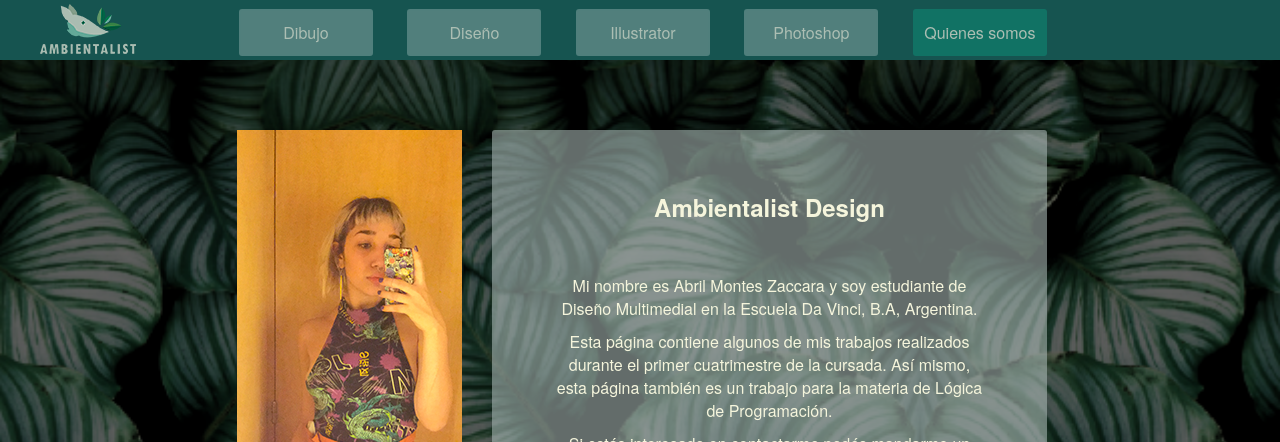
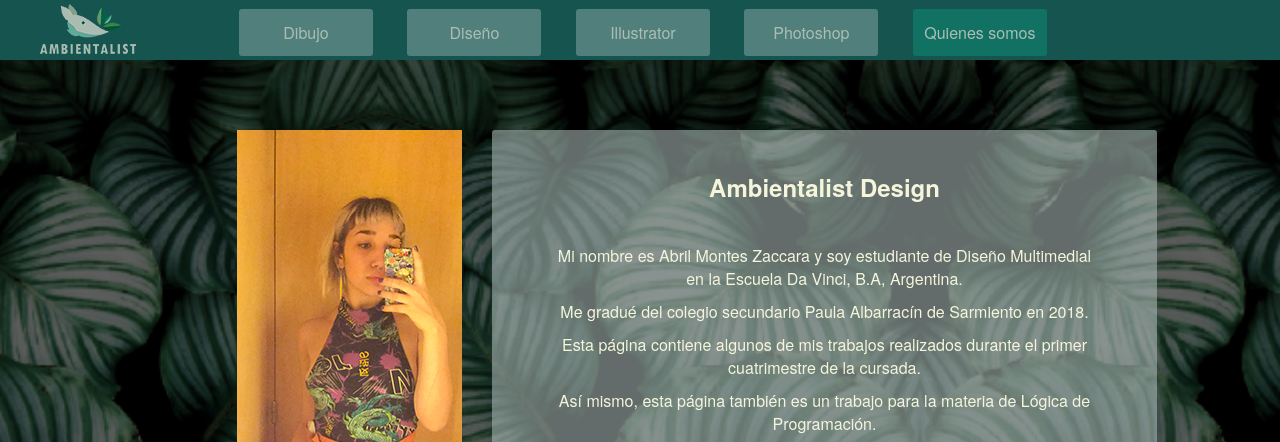
Before and after one commit to AbrilMontes/Ambientalist, a plain HTML site: page secciones/ambientalist_info.html in a window 1280 px wide. Shown: the top 442 px of the page. Drawn offline with Linux system fonts and the light colour scheme.

Commit message:
cambios despues de firefox pero desde chrome

```diff
--- a/estilo.css
+++ b/estilo.css
@@ -422,8 +422,8 @@ figure:hover figcaption {
 }
 
 #info h2 {
-    padding: 20px;
-    margin-bottom: 30px;
+    position: relative;
+    top: 20px;
     text-align: center;
 }
 
@@ -455,13 +455,13 @@ figure:hover figcaption {
 
 .columna2 {
     float: left;
-    width: 435px;
-    height: 282px;
+    width: 545px;
+    height: 277px;
     margin-left: 30px;
     margin-top: 70px;
     margin-bottom: -27px;
     background-color: hsla(166, 10%, 69%, 0.59);
-    padding: 30px 50px 70px 50px;
+    padding: 10px 50px 95px 50px;
     border: 10px hsla(166, 10%, 69%, 0) solid;
     border-radius: 3px;
 
@@ -485,6 +485,12 @@ figure:hover figcaption {
 
 }
 
+.about {
+    position: relative;
+    display: inline-block;
+    top: 60px;
+}
+
 
 #contact {
     overflow: hidden;
@@ -494,6 +500,7 @@ figure:hover figcaption {
     bottom: 225.5px;
     background-color: rgba(9, 16, 12, 0.76);
     padding: 10px;
+
     animation: entrada 2s 200ms backwards;
 }
 
--- a/secciones/ambientalist_info.html
+++ b/secciones/ambientalist_info.html
@@ -51,18 +51,20 @@
                         Ambientalist Design
                     </h2>
 
-                    <article>
-                        <p>
-                            Mi nombre es Abril Montes Zaccara y soy estudiante de Diseño Multimedial en la Escuela Da Vinci, B.A, Argentina.
-                        </p>
+                    <article class="about">
 
-                        <p>
-                            Esta página contiene algunos de mis trabajos realizados durante el primer cuatrimestre de la cursada. Así mismo, esta página también es un trabajo para la materia de Lógica de Programación.
-                        </p>
+                        <p>Mi nombre es Abril Montes Zaccara y soy estudiante de Diseño Multimedial en la Escuela Da Vinci, B.A, Argentina.</p>
 
-                        <p>
-                            Si estás interesado en contactarme podés mandarme un mensaje por la plataforma de instagram al usuario de @akquariumm o un mail a abruu.m.z@gmail.com
-                        </p>
+                        <p>Me gradué del colegio secundario Paula Albarracín de Sarmiento en 2018.</p>
+
+                        <p>Esta página contiene algunos de mis trabajos realizados durante el primer cuatrimestre de la cursada.</p>
+
+                        <p> Así mismo, esta página también es un trabajo para la materia de Lógica de Programación.</p>
+
+                        <p>Tengo conocimientos en el manejo de Adobe Photoshop para tratamiento digital de la imágen, Adobe Illustrator, Lenguajes HTML5 y CSS.</p>
+
+                        <p>Si estás interesado en contactarme podés mandarme un mensaje por la plataforma de instagram al usuario de @akquariumm o un mail a abruu.m.z@gmail.com</p>
+
                     </article>
                 </div>
             </section>
@@ -83,7 +85,7 @@
             </li>
 
             <li>
-                <a href="mailto: abruu.m.z@gmail.com" target="_blank">
+                <a href="mailto:abruu.m.z@gmail.com" target="_blank">
 
                     <img src="../imagenes/Gmail.png" alt="Mail contacto" class="mail">
 
```
Also changed, not shown: index.html (+1 -1 lines), secciones/ambientalist_dibujo.html (+1 -1 lines), secciones/ambientalist_ill.html (+1 -1 lines), secciones/ambientalist_ph.html (+1 -1 lines), secciones/ambientalist_publicidad.html (+1 -1 lines).
